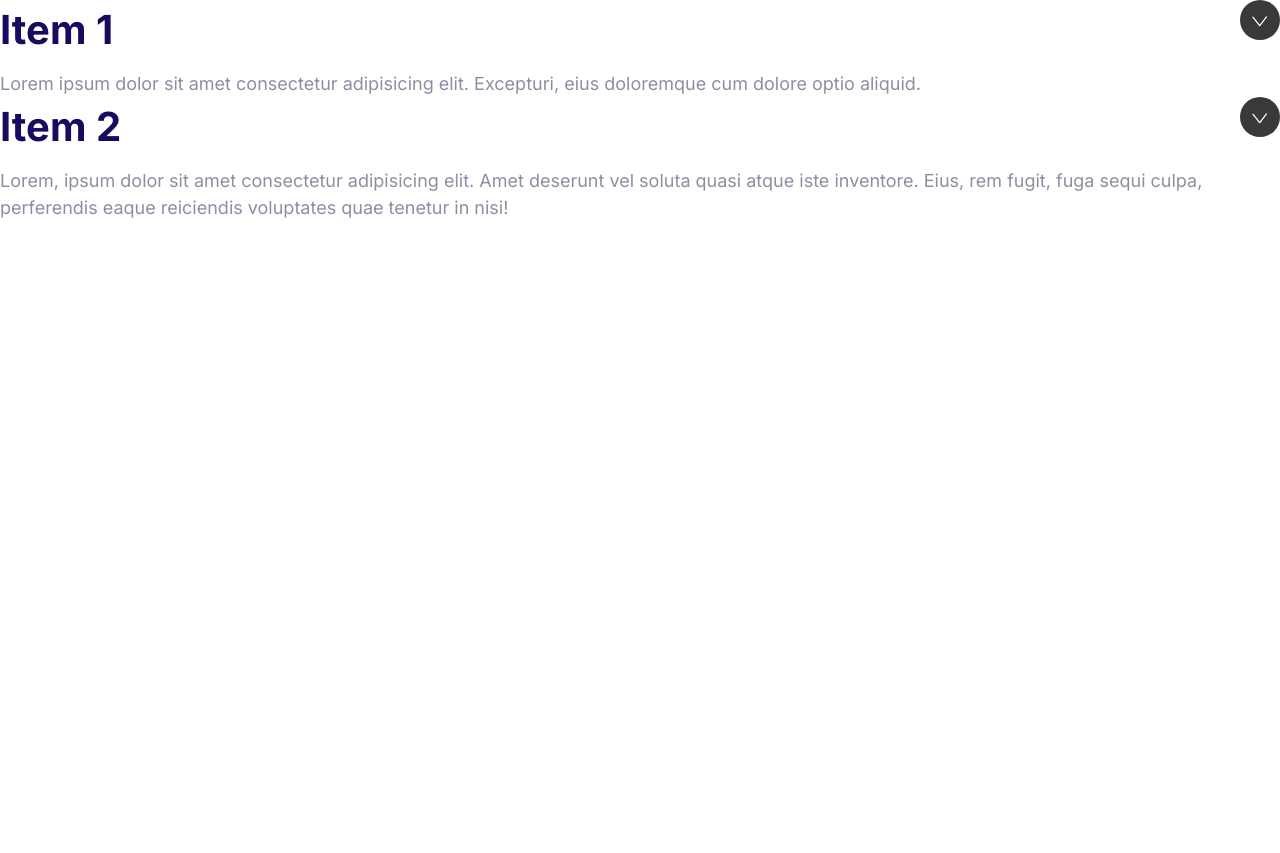
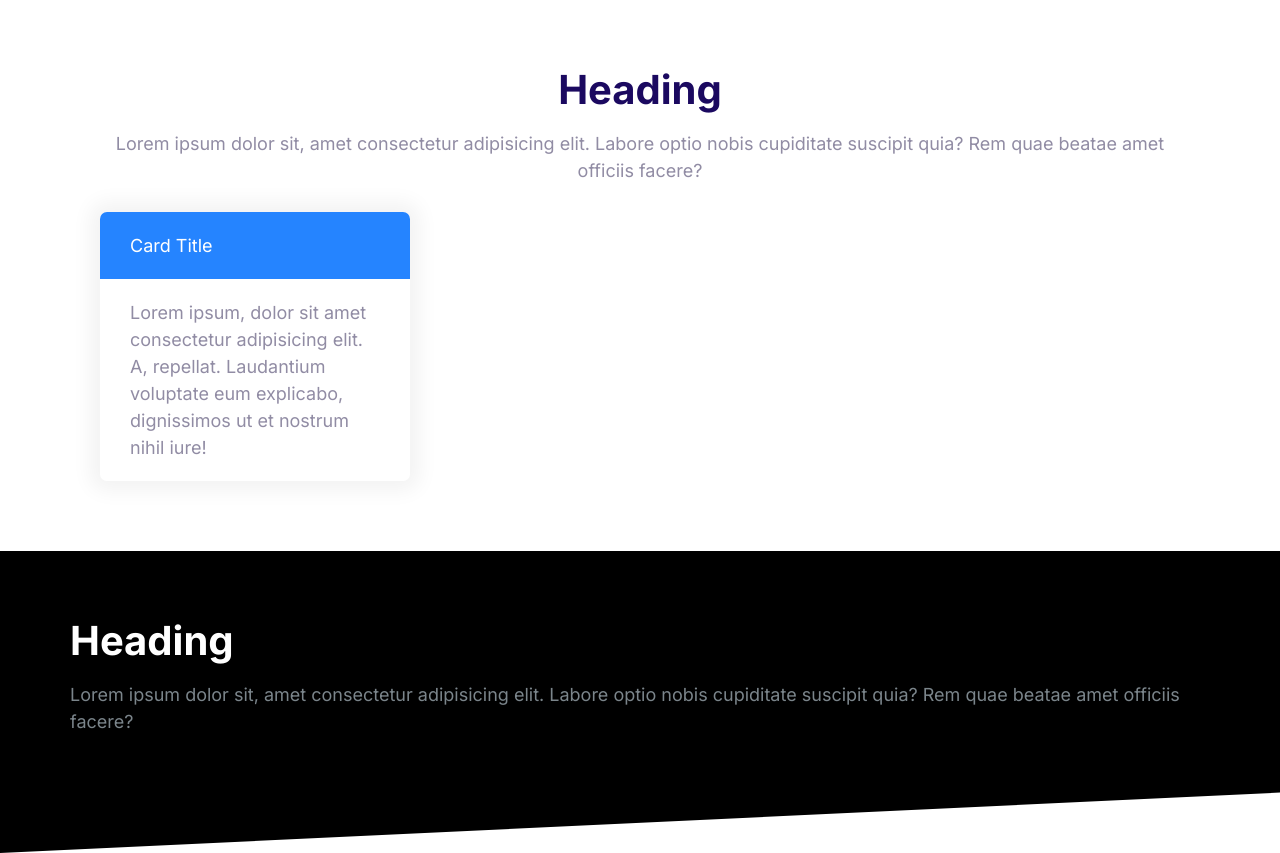
Before and after one commit to techabie/moshify, a plain HTML site: page index.html in a window 1280 px wide. Before the commit the page ends 800 px from the top, so only its background shows below. Drawn offline with Linux system fonts and the light colour scheme.

Commit message:
define blocks

```diff
--- a/css/styles.css
+++ b/css/styles.css
@@ -508,6 +508,7 @@
   transition: transform 0.3s;
 }
 .collapsible__content {
+  /* the max-height set to 0 to get the transition when the collapsible expanded by a click */
   max-height: 0;
   overflow: hidden;
   /* to get the transition looks smoother, use opacity */
@@ -525,3 +526,44 @@
   max-height: 100vh;
   opacity: 1;
 }
+
+/* Blocks */
+
+.block {
+  --padding-vertical: 6rem;
+  padding: var(--padding-vertical) 2rem;
+}
+.block__header {
+  text-align: center;
+}
+.block__heading {
+  margin-top: 0;
+}
+.block--dark {
+  background: black;
+  color: #7b858b;
+}
+.block--dark .block__heading {
+  color: #fff;
+}
+.block--skewed-right {
+  padding-bottom: calc(var(--padding-vertical)+ 4rem);
+  clip-path: polygon(0% 0%, 100% 0%, 100% 100%, 0% 80%);
+}
+
+.block--skewed-left {
+  padding-bottom: calc(var(--padding-vertical) + 4rem);
+  clip-path: polygon(0% 0%, 100% 0%, 100% 80%, 0% 100%);
+}
+
+/* this class can be reuse anywhere in webpage.
+It's to make sure the content of the block doesn't stretch too wide,
+otherwise it's hard to read on wide screen.
+Notice that .container is used differently in .block--dark no dark,
+for block--dark, we have to wrap its content inside a div.container
+because we want the black background to stretch but not the content
+*/
+.container {
+  max-width: 1140px;
+  margin: 0 auto;
+}
--- a/index.html
+++ b/index.html
@@ -14,34 +14,34 @@
     <link rel="stylesheet" href="css/styles.css" />
   </head>
   <body>
-    <div class="collapsible collapsible--expanded">
-      <header class="collapsible__header">
-        <h2 class="collapsible__heading">Item 1</h2>
-
-        <svg class="icon icon--white collapsible__chevron">
-          <use xlink:href="images/sprite.svg#chevron"></use>
-        </svg>
+    <section class="block container">
+      <header class="block__header">
+        <h2 class="block__heading">Heading</h2>
+        <p>
+          Lorem ipsum dolor sit, amet consectetur adipisicing elit. Labore optio
+          nobis cupiditate suscipit quia? Rem quae beatae amet officiis facere?
+        </p>
       </header>
-      <div class="collapsible__content">
-        Lorem ipsum dolor sit amet consectetur adipisicing elit. Excepturi, eius
-        doloremque cum dolore optio aliquid.
+      <div style="width: 30%; padding: 1rem">
+        <div class="card">
+          <header class="card__header card--primary">Card Title</header>
+          <div class="card__body">
+            Lorem ipsum, dolor sit amet consectetur adipisicing elit. A,
+            repellat. Laudantium voluptate eum explicabo, dignissimos ut et
+            nostrum nihil iure!
+          </div>
+        </div>
       </div>
-    </div>
-
-    <div class="collapsible collapsible--expanded">
-      <header class="collapsible__header">
-        <h2 class="collapsible__heading">Item 2</h2>
-
-        <svg class="icon icon--white collapsible__chevron">
-          <use xlink:href="images/sprite.svg#chevron"></use>
-        </svg>
-      </header>
-      <div class="collapsible__content">
-        Lorem, ipsum dolor sit amet consectetur adipisicing elit. Amet deserunt
-        vel soluta quasi atque iste inventore. Eius, rem fugit, fuga sequi
-        culpa, perferendis eaque reiciendis voluptates quae tenetur in nisi!
+    </section>
+    <section class="block block--dark block--skewed-left">
+      <div class="container">
+        <h2 class="block__heading">Heading</h2>
+        <p>
+          Lorem ipsum dolor sit, amet consectetur adipisicing elit. Labore optio
+          nobis cupiditate suscipit quia? Rem quae beatae amet officiis facere?
+        </p>
       </div>
-    </div>
+    </section>
     <script src="js/main.js"></script>
   </body>
 </html>
```
Also changed, not shown: components/blocks.html (added, +28 -0 lines).
